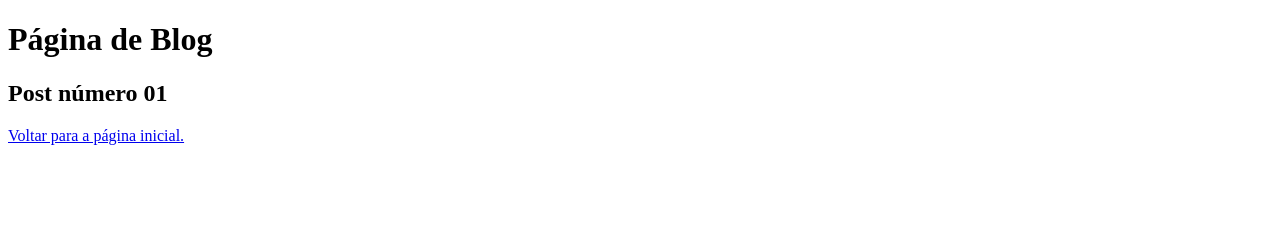
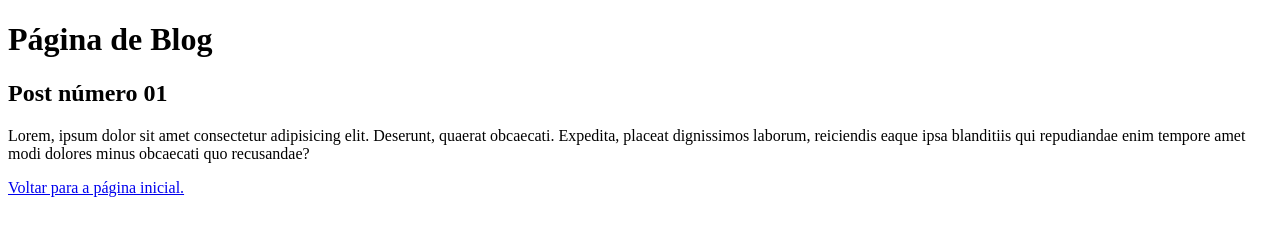
Before and after one commit to raffaelfernandes/testegithub, a plain HTML site: page blog.html in a window 1280 px wide. Drawn offline with Linux system fonts and the light colour scheme.

Commit message:
Update blog

```diff
--- a/blog.html
+++ b/blog.html
@@ -9,6 +9,7 @@
 <body>
     <h1>Página de Blog</h1>
     <h2>Post número 01</h2>
+    <p>Lorem, ipsum dolor sit amet consectetur adipisicing elit. Deserunt, quaerat obcaecati. Expedita, placeat dignissimos laborum, reiciendis eaque ipsa blanditiis qui repudiandae enim tempore amet modi dolores minus obcaecati quo recusandae?</p>
     <a href="index.html">Voltar para a página inicial.</a>
 </body>
 </html>
```
